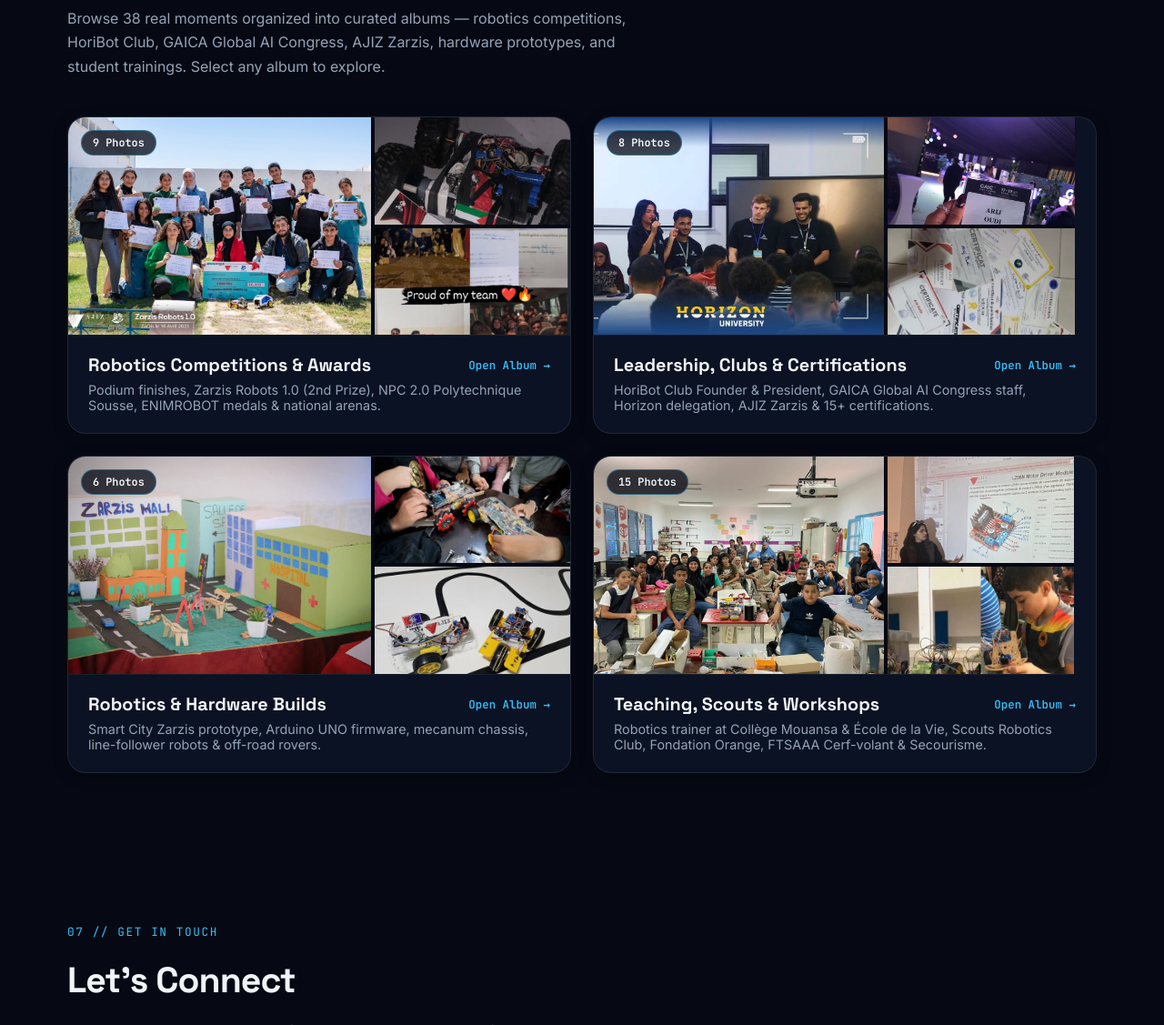
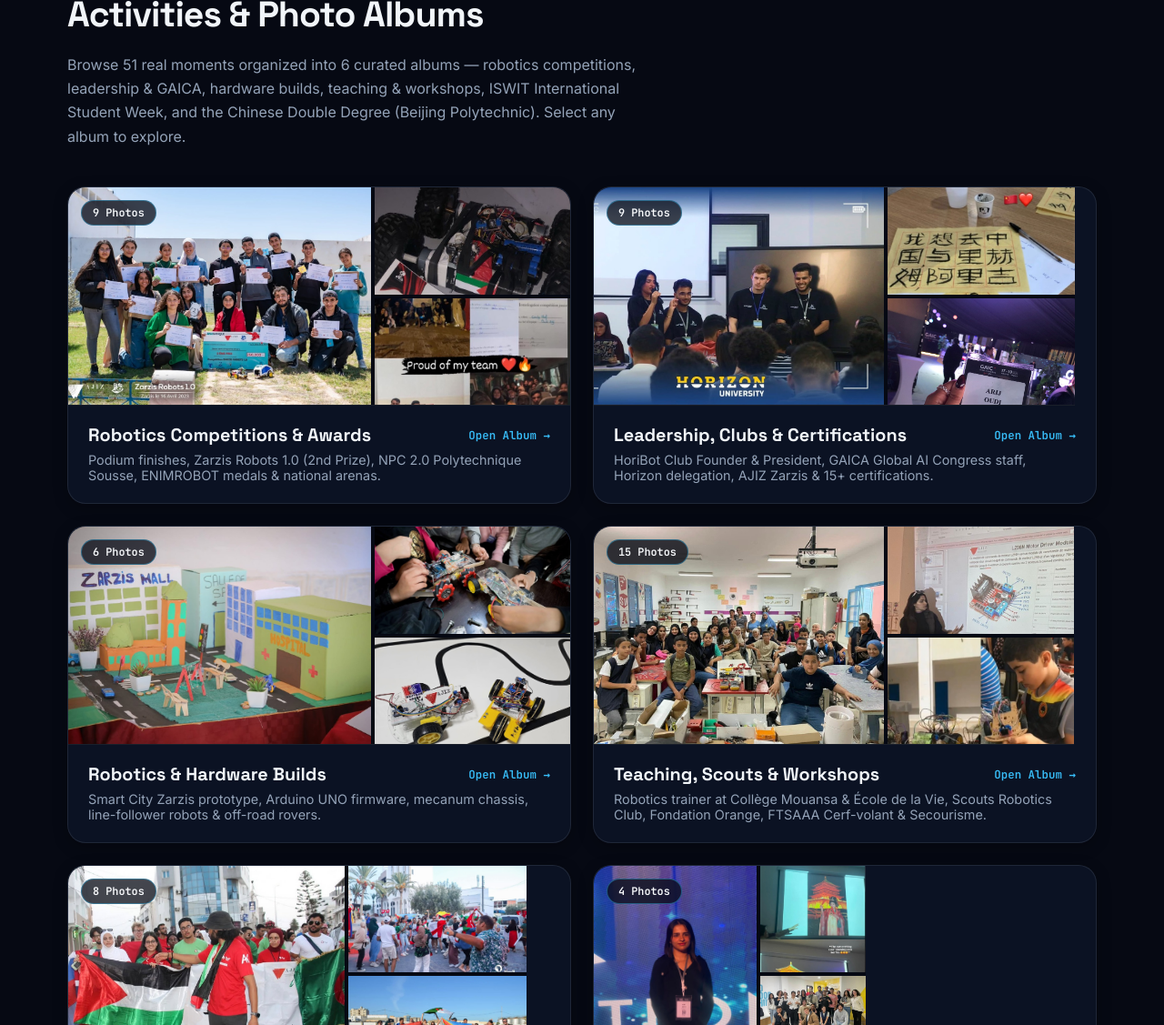
Before and after one commit to Arij77-jpg/Arij-oudi-portfolio, a plain HTML site: page index.html in a window 1280 px wide. Shown: the part 7243-8370 px from the top of the page at 91% size. Drawn offline with Linux system fonts and the light colour scheme.

Commit message:
Add ISWIT Tunisia & Beijing Polytechnic photo albums, add GAICA on-stage photo, update CV PDF with ISWIT organizing committee

```diff
--- a/index.html
+++ b/index.html
@@ -1003,7 +1003,7 @@
         </div>
 
         <div class="filter-bar reveal" role="group" aria-label="Filter leadership and achievements">
-          <button type="button" class="filter-btn active" data-lead-filter="all">All (17)</button>
+          <button type="button" class="filter-btn active" data-lead-filter="all">All (18)</button>
           <button type="button" class="filter-btn" data-lead-filter="leadership">Clubs &amp; Leadership</button>
           <button type="button" class="filter-btn" data-lead-filter="training">Training &amp; Teaching</button>
           <button type="button" class="filter-btn" data-lead-filter="competition">Competitions</button>
@@ -1011,6 +1011,14 @@
         </div>
 
         <div class="leadership-grid">
+          <article class="card lead-item reveal" data-lead-cat="leadership">
+            <div class="lead-icon" aria-hidden="true">&#127757;</div>
+            <div>
+              <h3 class="lead-title">Organizing Committee Member &mdash; International Student Week in Tunisia (ISWIT) (2 Years)</h3>
+              <span class="lead-tag">Leadership // International Youth Summit &middot; Global Delegations</span>
+            </div>
+          </article>
+
           <article class="card lead-item reveal" data-lead-cat="leadership">
             <div class="lead-icon" aria-hidden="true">&#9733;</div>
             <div>
@@ -1157,7 +1165,7 @@
           <span class="section-tag">06 // Moments in Action</span>
           <h2 class="section-title">Activities &amp; Photo Albums</h2>
           <p class="section-subtitle">
-            Browse 38 real moments organized into curated albums — robotics competitions, HoriBot Club, GAICA Global AI Congress, AJIZ Zarzis, hardware prototypes, and student trainings. Select any album to explore.
+            Browse 51 real moments organized into 6 curated albums — robotics competitions, leadership &amp; GAICA, hardware builds, teaching &amp; workshops, ISWIT International Student Week, and the Chinese Double Degree (Beijing Polytechnic). Select any album to explore.
           </p>
         </div>
 
--- a/script.js
+++ b/script.js
@@ -494,7 +494,7 @@ document.addEventListener('DOMContentLoaded', () => {
   });
 
   /* ------------------------------------------------------------------------
-     7b. Activities Photo Albums & Lightbox Viewer (38 Photos, 4 Albums)
+     7b. Activities Photo Albums & Lightbox Viewer (51 Photos, 6 Albums)
      ------------------------------------------------------------------------ */
   const GALLERY_ALBUMS = [
     {
@@ -580,6 +580,13 @@ document.addEventListener('DOMContentLoaded', () => {
           title: 'HoriBot Club — Horizon University',
           sub: 'Leading and presenting HoriBot Club on stage as Founder & President',
           pos: ''
+        },
+        {
+          src: 'assets/activities/gaica-global-ai-congress-stage-delegate.jpg',
+          badge: 'GAICA Stage',
+          title: 'GAICA Global AI Congress — Horizon Delegate & Staff',
+          sub: 'Coordinating event operations on stage as official staff member and university delegate',
+          pos: 'pos-center'
         },
         {
           src: 'assets/activities/gaica-staff-badge.jpg',
@@ -792,6 +799,106 @@ document.addEventListener('DOMContentLoaded', () => {
           title: 'Community Impact — Young Robotics Trainees',
           sub: 'Memorable wrap-up moment with enthusiastic young robotics students in Zarzis',
           pos: ''
+        }
+      ]
+    },
+    {
+      id: 'iswit',
+      shortName: 'ISWIT Tunisia',
+      title: 'International Student Week in Tunisia (ISWIT)',
+      desc: 'Organizing Committee Member for ISWIT (2 Years) — coordinating international delegations, cultural exchanges, street marches, youth assemblies & global conferences across Tunisia.',
+      photos: [
+        {
+          src: 'assets/activities/iswit-parade-builders-of-tomorrow.jpg',
+          badge: 'ISWIT Parade',
+          title: 'Builders of Tomorrow — ISWIT Street Parade',
+          sub: 'Organizing committee leading the international student march through the city with flags of Palestine, Algeria and global delegations',
+          pos: 'pos-center'
+        },
+        {
+          src: 'assets/activities/iswit-celebration-dancing-square.jpg',
+          badge: 'Celebration',
+          title: 'ISWIT Cultural Square Celebration',
+          sub: 'International delegates dancing and celebrating together in the historic square (ISWIT Tunisia)',
+          pos: 'pos-center'
+        },
+        {
+          src: 'assets/activities/iswit-field-global-flags-delegates.jpg',
+          badge: 'Delegations',
+          title: 'Global Youth Gathering & National Flags',
+          sub: 'Showcasing unity with delegates holding flags of Serbia, DR Congo, Algeria, Germany, and Tunisia',
+          pos: 'pos-center'
+        },
+        {
+          src: 'assets/activities/iswit-ajiz-conference-auditorium.jpg',
+          badge: 'Conference',
+          title: 'ISWIT & AJIZ Plenary Conference Session',
+          sub: 'Hosting discussions on international youth empowerment, technology, and cross-border innovation',
+          pos: 'pos-center'
+        },
+        {
+          src: 'assets/activities/iswit-welcome-to-tunisia-opening.jpg',
+          badge: 'Opening Gala',
+          title: "'Welcome to Tunisia' Opening Ceremony",
+          sub: 'Grand auditorium opening gala with musical performance, welcoming delegates from over 15 nations',
+          pos: 'pos-center'
+        },
+        {
+          src: 'assets/activities/iswit-night-bus-international-delegates.jpg',
+          badge: 'Global Tour',
+          title: 'ISWIT Night Delegation Gathering',
+          sub: 'Group photo alongside delegates representing Turkey, Syria, Palestine, Italy, Algeria, and Egypt',
+          pos: 'pos-center'
+        },
+        {
+          src: 'assets/activities/iswit-tunisian-algerian-flags-lobby.jpg',
+          badge: 'Brotherhood',
+          title: 'Welcoming Algerian Delegates to Tunisia',
+          sub: 'Bilateral youth exchange welcoming our Algerian neighbors with national flags in the congress lobby',
+          pos: 'pos-center'
+        },
+        {
+          src: 'assets/activities/iswit-hall-youth-gathering.jpg',
+          badge: 'Assembly',
+          title: 'ISWIT International Assembly & Peace Signs',
+          sub: 'Delegates making peace signs inside the hall during workshops and team-building sessions',
+          pos: 'pos-center'
+        }
+      ]
+    },
+    {
+      id: 'chinese-degree',
+      shortName: 'Beijing Polytechnic',
+      title: 'Chinese Double Degree — Beijing Polytechnic',
+      desc: 'Double Degree Program with Beijing Polytechnic & Horizon School of Digital Technology — Mandarin Chinese immersion, Chinese history lectures, Hanfu culture, and ink calligraphy workshops.',
+      photos: [
+        {
+          src: 'assets/activities/beijing-polytechnic-chinese-class-group.jpg',
+          badge: 'Cohort & Class',
+          title: 'Horizon × Beijing Polytechnic Class & Cohort',
+          sub: 'First Chinese class (第1课 你好) and student cohort with native Chinese instructors at Horizon School of Digital Tech',
+          pos: 'pos-center'
+        },
+        {
+          src: 'assets/activities/beijing-polytechnic-calligraphy-arij.jpg',
+          badge: 'Calligraphy',
+          title: 'Traditional Ink Brush Calligraphy Workshop',
+          sub: 'Arij practicing Chinese brush calligraphy (writing characters for Love "爱" and "阿丽" Arij in Hanzi)',
+          pos: 'pos-center'
+        },
+        {
+          src: 'assets/activities/beijing-polytechnic-hanfu-culture-lecture.jpg',
+          badge: 'Culture',
+          title: 'Chinese Traditional Culture & Architecture Lecture',
+          sub: "Interactive presentation of historic Hanfu attire and architectural landmarks (Xi'an Bell Tower)",
+          pos: 'pos-center'
+        },
+        {
+          src: 'assets/activities/beijing-polytechnic-calligraphy-sheets.jpg',
+          badge: 'Characters',
+          title: 'Chinese Character Ink Practice Sheets',
+          sub: 'Calligraphy grid exercises studying stroke balance and phrases ("我想去中国" / I want to go to China 🇨🇳❤️)',
+          pos: 'pos-center'
         }
       ]
     }
```
Also changed, not shown: assets/activities/beijing-polytechnic-calligraphy-arij.jpg (added), assets/activities/beijing-polytechnic-calligraphy-sheets.jpg (added), assets/activities/beijing-polytechnic-chinese-class-group.jpg (added), assets/activities/beijing-polytechnic-hanfu-culture-lecture.jpg (added), assets/activities/gaica-global-ai-congress-stage-delegate.jpg (added), assets/activities/iswit-ajiz-conference-auditorium.jpg (added), assets/activities/iswit-celebration-dancing-square.jpg (added), assets/activities/iswit-field-global-flags-delegates.jpg (added), assets/activities/iswit-hall-youth-gathering.jpg (added), assets/activities/iswit-night-bus-international-delegates.jpg (added), assets/activities/iswit-parade-builders-of-tomorrow.jpg (added), assets/activities/iswit-tunisian-algerian-flags-lobby.jpg (added), assets/activities/iswit-welcome-to-tunisia-opening.jpg (added), 2 other files.
